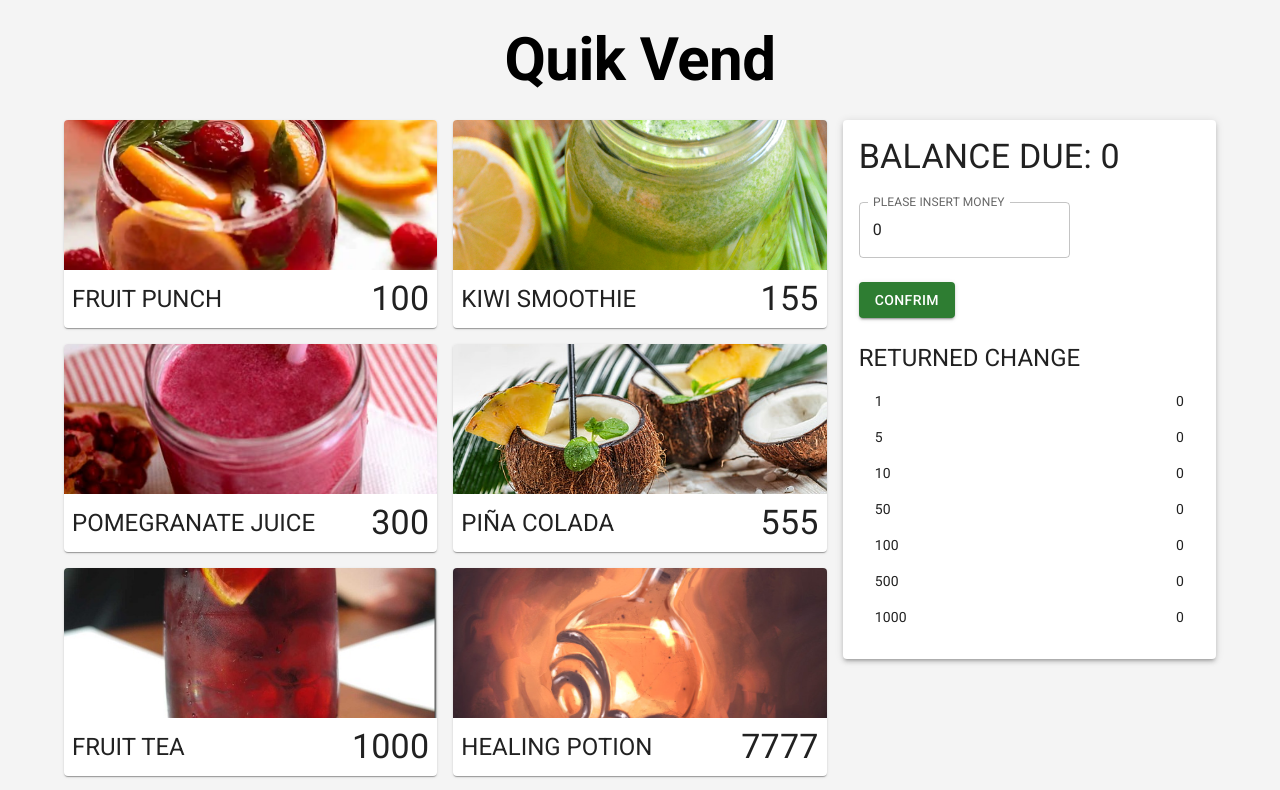
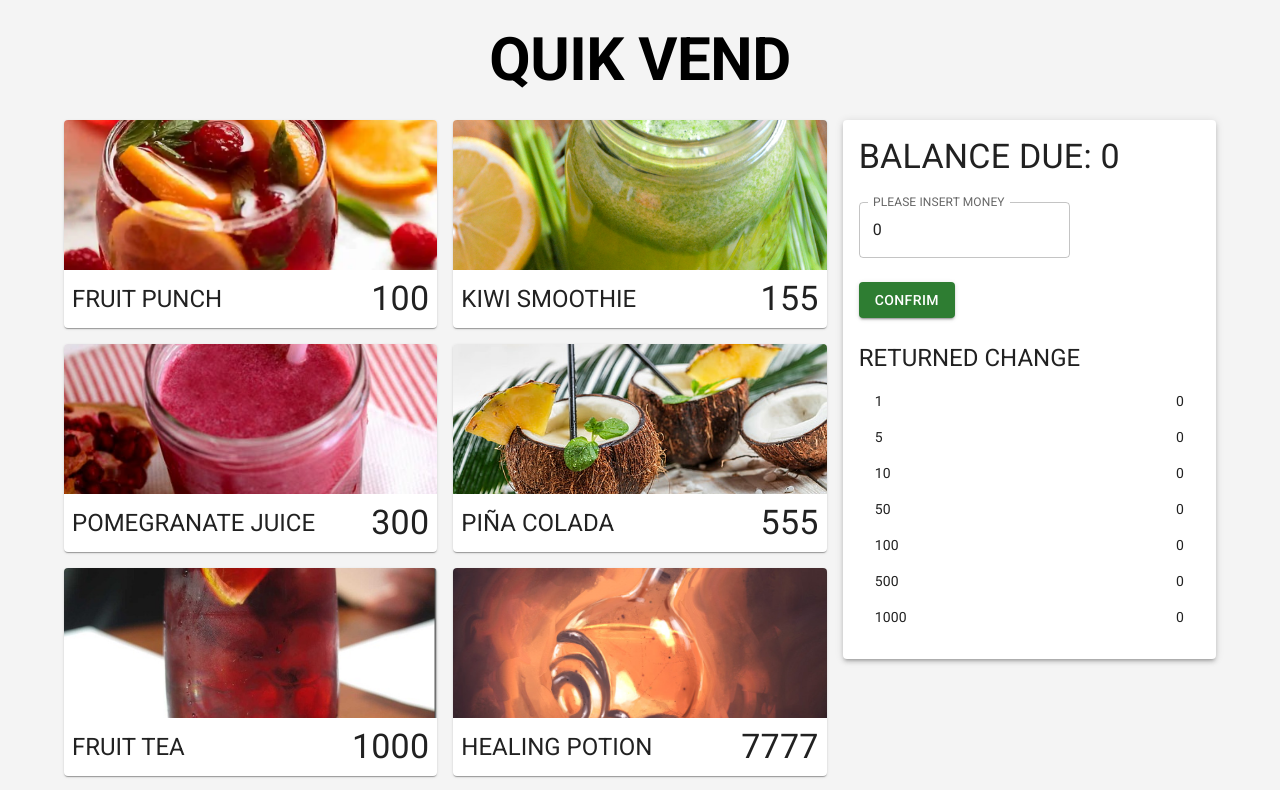
Before and after one commit to adam0tokyo/Quik-Vend, a React app: page / in a window 1280 px wide. Shown: the top 790 px of the page. Built offline with nearby package versions, Linux system fonts and the light colour scheme.

Commit message:
Update App.tsx

```diff
--- a/src/App.tsx
+++ b/src/App.tsx
@@ -11,7 +11,7 @@ function App() {
     <div>
       <Container maxWidth="lg">
         <Typography variant='h2' align='center' sx={{ fontWeight: 'bold', m: 3 }} >
-          Quik Vend
+          QUIK VEND
         </Typography>
         <Grid container spacing={2}>
           <Grid item xs={12} md={8}>
```
